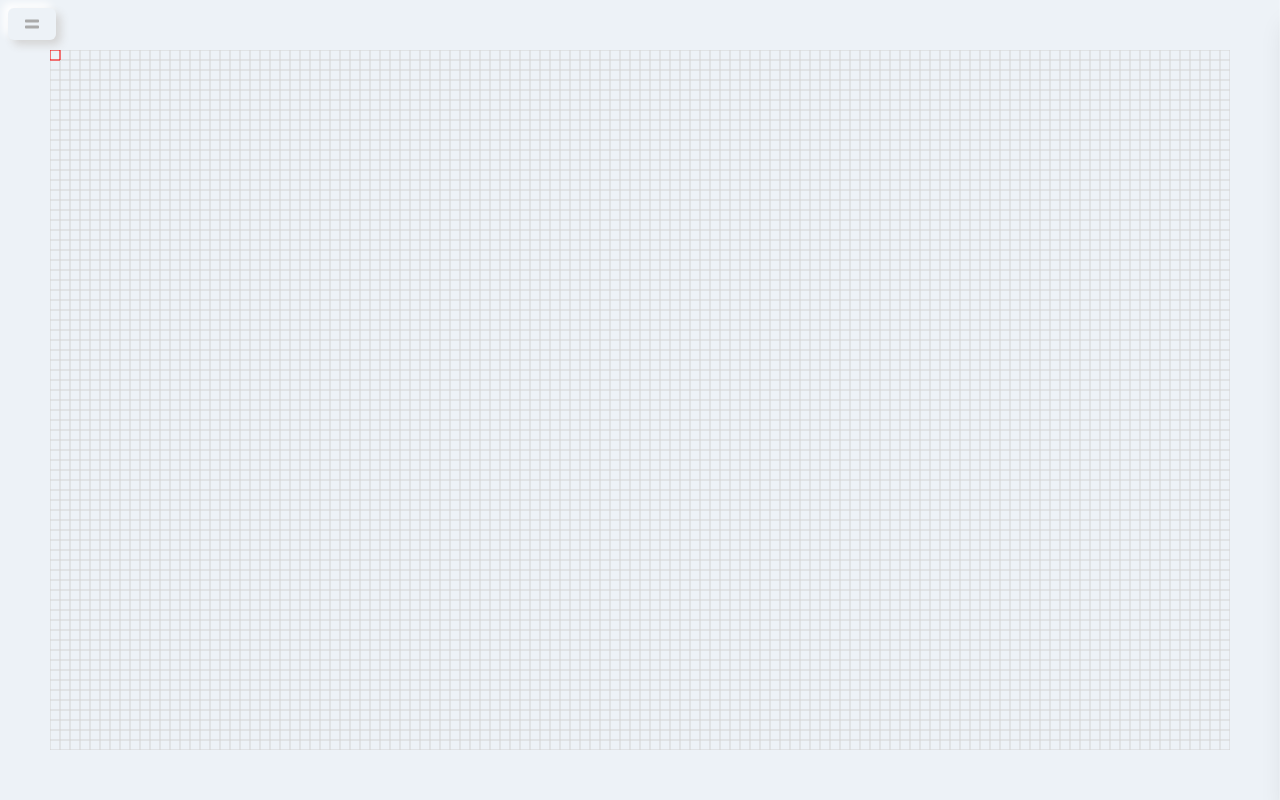
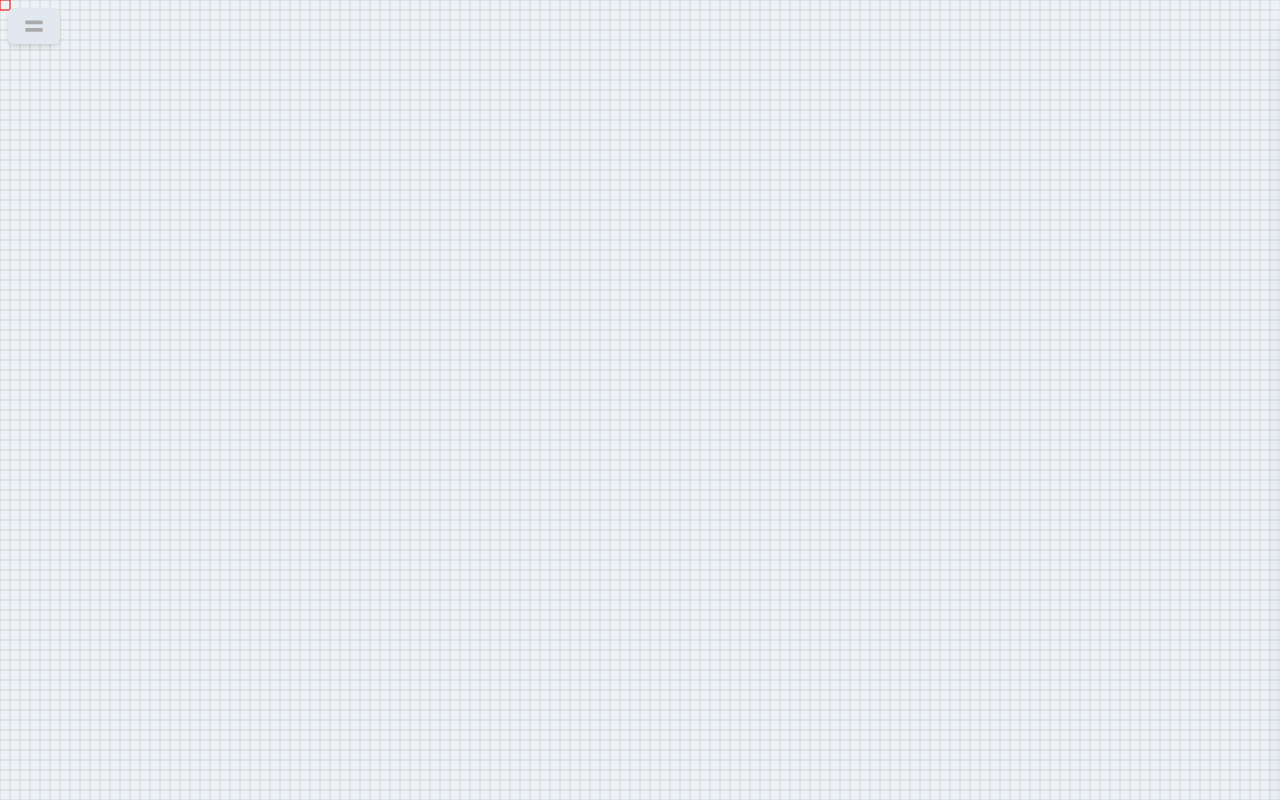
Before and after one commit to AndreLT/conway, a React (Create React App) app: page / in a window 1280 px wide. Built offline with nearby package versions, Linux system fonts and the light colour scheme.

Commit message:
Mouse now can be used as cursor

```diff
--- a/src/components/board.js
+++ b/src/components/board.js
@@ -191,9 +191,39 @@ class Board extends React.Component {
 
     }
 
+    handleMouseMove = (clientX, clientY) => {
+        let scaledX = Math.floor(clientX/this.state.size)
+        let scaledY = Math.floor(clientY/this.state.size)
+
+        let coordinates = {x: scaledX, y: scaledY}
+        this.cursorCanvas.drawCursor(coordinates);
+
+        if(this.state.pattern)
+            this.placeModel(coordinates, this.state.pattern, this.alive.bounds);
+
+        if(this.state.capturing)
+            this.cursorCanvas.drawCaptureArea(this.state.capturing, coordinates)
+
+        Object.assign(this.data, {cursorcoord: coordinates});
+        this.dispatch();
+    }
+
+    handleClick = () => {
+        if(this.state.pattern){
+            if(this.cursorCanvas.checkModelBound(this.state.cursorcoord, this.state.pattern, this.alive.bounds)){
+                this.alive.conceiveModel(this.state.pattern, this.state.cursorcoord);
+                this.cursorCanvas.clear();
+                Object.assign(this.data, {pattern: null});
+            }
+        } else {
+            let coord = this.state.cursorcoord;
+            this.alive.generation.set(coord.x + '-' + coord.y,{x:coord.x, y:coord.y})
+        }
+        this.canvas.draw(this.alive.generation);
+    }
+
     clear = () => {
         this.alive.killAll();
-        this.stop();
         this.step();
     }
 
@@ -215,8 +245,8 @@ class Board extends React.Component {
     }
 
     componentDidMount(){
-        let canvasWidth = window.innerWidth-100;
-        let canvasHeight = window.innerHeight-100;
+        let canvasWidth = document.documentElement.clientWidth;
+        let canvasHeight = document.documentElement.clientHeight;
         this.canvas = new Canvas(this.boardRef, this.boardRef.current.getContext('2d'), 10, {width: canvasWidth, height: canvasHeight});
         this.gridCanvas = new Canvas(this.gridRef, this.gridRef.current.getContext('2d'), 10, {width: canvasWidth, height: canvasHeight});
         this.cursorCanvas = new Canvas(this.cursorRef, this.cursorRef.current.getContext('2d'), 10, {width: canvasWidth, height: canvasHeight});
@@ -225,25 +255,20 @@ class Board extends React.Component {
         let height = Math.floor(canvasHeight/this.state.size);
         this.alive.bounds = {x: width, y: height};
 
-
-        window.addEventListener('resize', this.initCanvas());
-    }
-
-    componentWillUnmount(){
-        window.removeEventListener('resize', this.initCanvas());
+        this.initCanvas();
     }
 
     render() {
 
         return <div class="bg-gray-200 overflow-hidden relative flex h-screen w-full" onKeyDown={(e)=> this.handleKeyPress(e.key)}>
             <div class="flex flex-row w-full h-full m-auto relative">
-            <button class="absolute px-4 py-2 z-index-5 rounded-md m-2 shadow-neusm focus:outline-none" onClick={()=> this.setState({menuOut: !this.state.menuOut})}><FaEquals color={"#aaa"}/></button>
-                <div class="flex relative m-auto">
-                    <canvas id="board" class={"p-2 bg-transparent m-auto absolute"} ref={this.boardRef} />
-                    <canvas id="cursor" class={"p-2 bg-transparent m-auto absolute"} ref={this.cursorRef} />
-                    <canvas id="grid" class={"p-2 bg-transparent"} ref={this.gridRef} />
+                <div class="flex z-index-4 relative m-auto">
+                    <canvas id="board" class={"bg-transparent m-auto absolute"} ref={this.boardRef} />
+                    <canvas id="cursor" class={"bg-transparent m-auto absolute"} ref={this.cursorRef} onMouseMove={e => this.handleMouseMove(e.clientX, e.clientY)} onClick={() => this.handleClick()} />
+                    <canvas id="grid" class={"bg-transparent"} ref={this.gridRef} />
+                <button class="absolute transition duration-300 ease-in-out rounded-md m-2 shadow-md bg-gray-300 px-4 py-2 z-index-5 focus:outline-none hover:bg-white" onClick={()=> this.setState({menuOut: !this.state.menuOut})}><FaEquals size="20px" color={"#aaa"}/></button>
                 </div>
-                <div class={`flex flex-col w-2/6 h-full bg-gray-100 shadow-xl right-0 absolute overflow-hidden px-4 transform transition ease-in-out duration-500 sm:duration-700 ${this.state.menuOut ? 'translate-x-full' : 'translate-x-0'}`}>
+                <div class={`flex flex-col lg:w-2/6 sm:w-3/6 h-full bg-gray-100 shadow-xl right-0 absolute overflow-hidden px-4 transform transition ease-in-out duration-500 sm:duration-700 ${this.state.menuOut ? 'translate-x-full' : 'translate-x-0'}`}>
                         <div class="w-11/12 flex flex-col rounded-md px-5 py-2 mt-8 mx-auto bg-retro border-solid border-4 border-white opacity-80 font-semibold font-mono shadow-screen">
                             <div class="flex justify-between">
                                 <text class={!this.state.intervalid && "opacity-20 text-size-10"}>Auto</text>
@@ -271,9 +296,9 @@ class Board extends React.Component {
                                 <button class={`transition duration-300 ease-in-out border-4 border-transparent rounded-full m-auto p-5 my-8 ${this.state.intervalid ? 'shadow-neusm' : 'shadow-screen'}`} onClick={()=> this.stop()}><FaPause size={20} /></button>
                             </div>
                             <div class="flex justify-between p-4">
-                                <button class="my-auto" onClick={()=> this.speed(this.state.fps+50)} disabled={this.state.fps >= 750}><FaBackward /></button>
+                                <button class="my-auto" onClick={()=> this.speed(this.state.fps+50)} disabled={this.state.fps >= 600}><FaBackward /></button>
                                 <div class="h-10 px-2 rounded-full shadow-neuinner w-4/5 bg-gray-200">
-                                    <div class={`transition duration-200 ease-in-out h-6 w-${(750-this.state.fps)/50}/12 mt-2 bg-gray-100 rounded-full`}></div>
+                                    <div class={`h-6 w-${(650-this.state.fps)/50}/12 mt-2 bg-gray-100 rounded-full`}></div>
                                 </div>
                                 <button class="my-auto" onClick={()=> this.speed(this.state.fps-50)} disabled={this.state.fps <= 50}><FaForward /></button>
                             </div>
--- a/src/components/canvas.js
+++ b/src/components/canvas.js
@@ -31,17 +31,21 @@ function Canvas(ref, context, size, dimentions){
   }
 
   this.drawGrid = () => {
-    const limit = Math.floor(this.dimentions.width/this.size);
+    const limitX = Math.floor(this.dimentions.width/this.size);
+    const limitY = Math.floor(this.dimentions.height/this.size);
 
     this.ctx.lineWidth = 1;
     this.ctx.beginPath();
     this.ctx.strokeStyle = "lightgray"
-    for(let i=0; i<=limit;i++){
+    for(let i=0; i<=limitX;i++){
       let scaled = i*this.size;
+      this.ctx.moveTo(scaled, 0);
+      this.ctx.lineTo(scaled, this.dimentions.height);
+    }
+    for(let j=0; j<=limitY;j++){
+      let scaled = j*this.size;
       this.ctx.moveTo(0, scaled);
       this.ctx.lineTo(this.dimentions.width, scaled);
-      this.ctx.moveTo(scaled, 0);
-      this.ctx.lineTo(scaled, this.dimentions.height);
     }
     this.ctx.stroke();
   }
@@ -50,6 +54,16 @@ function Canvas(ref, context, size, dimentions){
     this.clear();
     this.ctx.beginPath();
     this.ctx.rect(cursor.x*this.size, cursor.y*this.size, this.size, this.size);
+    this.ctx.strokeStyle = "red";
+    this.ctx.stroke();
+  }
+
+  this.drawMouse = (clientX, clientY) => {
+    let scaledX = Math.floor(clientX/this.size)
+    let scaledY = Math.floor(clientY/this.size)
+    this.clear();
+    this.ctx.beginPath();
+    this.ctx.rect(scaledX*this.size, scaledY*this.size, this.size, this.size);
     this.ctx.strokeStyle = "red";
     this.ctx.stroke();
   }
```
